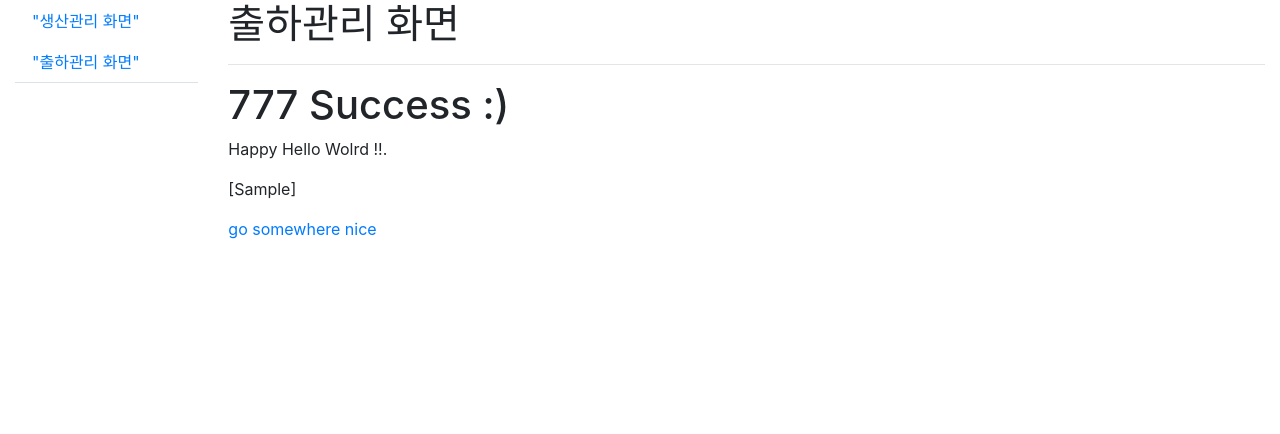
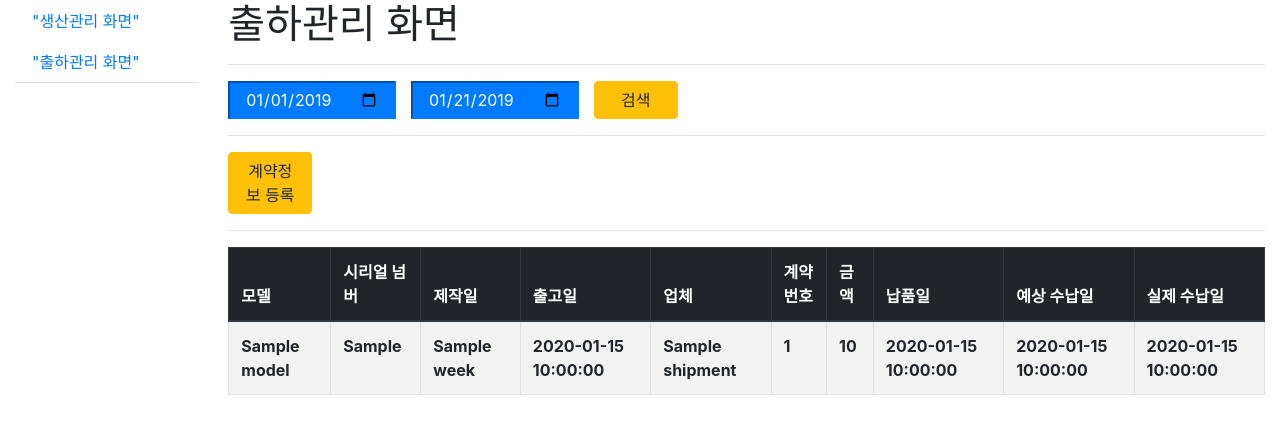
Before and after one commit to pknb213/---, a Flask app: page /shipment_main in a window 1280 px wide. Shown: the part 114-548 px from the top of the page. Run offline with Flask 2, Linux system fonts and the light colour scheme; a database or web service that is not in the repository returns one stand-in record (values such as "Sample title"); lists and menus that the app fills with data are empty; some libraries are stand-ins or nearby versions.

Commit message:
19-01-30 Updated main_base.html and Added shipment_main page

```diff
--- a/FlaskServer/templates/main_base.html
+++ b/FlaskServer/templates/main_base.html
@@ -7,8 +7,8 @@
     <!-- 위 3개의 메타 태그는 *반드시* head 태그의 처음에 와야합니다; 어떤 다른 콘텐츠들은 반드시 이 태그들 *다음에* 와야 합니다 -->
 
     {% block head %}
+    {% endblock %}
     <title>{% block title %}{% endblock %}</title>
-    {% endblock %}
 
     <style type="text/css">
         body {
@@ -17,6 +17,9 @@
             background-color: #4263b7;
             margin-left: auto;
             margin-right: auto;
+        }
+        .btn{
+            margin-right: 10px;
         }
         .sidebar {
             position: fixed;
@@ -31,14 +34,20 @@
             background-color: #f5f5f5;
             border-right: 1px solid #eee;
         }
+        .date_box{
+            margin-right: 15px;
+            margin-left: 15px;
+        }
         .row {
-      margin-right: -15px;
-      margin-left: -15px;
+            margin-right: 15px;
+            margin-left: 15px;
         }
+
         .main {
             padding-right: 40px;
             padding-left: 40px;
         }
+
         .ck-editor__editable {
             min-height: 500px !important;
             max-width: 1200px;
--- a/FlaskServer/templates/shipment_main.html
+++ b/FlaskServer/templates/shipment_main.html
@@ -1,12 +1,114 @@
 {% extends 'main_base.html' %}
-{% block head %}
-{% endblock %}
+{% block head %}{% endblock %}
 {% block title %} 출하관리 페이지 {% endblock %}
 {% block body_title %}Title{% endblock %}
 {% block main_title %}출하관리 화면{% endblock %}
 {% block body %}
- <h1>777 Success :)</h1>
- <p>Happy Hello Wolrd !!.<p>
-  <p>{{ rows }}<p>
- <a href="{{ url_for('index') }}">go somewhere nice</a>
+<form class="form-inline" action="/search" method="POST">
+    <div class="row container-fluid">
+        <input type="date" name="startDate" value={{now_sdate}} class="col-2 btn-primary">
+        <input type="date" name="endDate" value={{now_edate}} class="col-2 btn-primary date_box">
+        <button type="submit" class="btn col-1 btn-warning">검색</button>
+    </div>
+</form>
+<hr/>
+<div class="row container-fluid">
+    <button type="button" class="btn btn-warning col-1" data-toggle="modal" data-target="#insert_modal">계약정보 등록</button>
+    <!-- The Modal -->
+    <div class="modal fade" id="insert_modal">
+        <div class="modal-dialog modal-xl modal-dialog-centered">
+            <form class="form-inline" action="/insert_information" method="POST" enctype=multipart/form-data>
+                <div class="modal-content">
+                    <!-- Modal Header -->
+                    <div class="modal-header">
+                        <h1 class="page-header">등 록</h1>
+                    </div>
+                    <!-- Modal Body -->
+                    <div class="modal-body">
+                        <div class="table-responsive">
+                            {% if rows[0] %}
+                            <table class="table table-striped table-bordered">
+                                <thead class="thead-dark">
+                                <tr>
+                                    <th>모델</th>
+                                    <th>시리얼넘버</th>
+                                    <th>출고일</th>
+                                    <th>계약번호</th>
+                                    <th>금액</th>
+                                    <th>납품일</th>
+                                    <th>예상수납일</th>
+                                    <th>실제수납일</th>
+                                </tr>
+                                </thead>
+                                <tbody>
+                                {% for row in rows %}
+                                <tr>
+                                    <th>{{ row["_model"] }}</th>
+                                    <th>{{ row["_sn"] }}</th>
+                                    <th><input type="date" name="outDate" value=''/></th>
+                                    <th><input type="text" name="contractNum"/></th>
+                                    <th><input type="text" name="sum"/></th>
+                                    <th><input type="date" name="deliveryDate" value='{{now_edate}}'/></th>
+                                    <th><input type="date" name="expectPayDate" value='{{now_edate}}'/></th>
+                                    <th><input type="date" name="realPayDate" value='{{now_edate}}'/></th>
+                                </tr>
+                                {% endfor %}
+                                </tbody>
+                            </table>
+                            {% else %}
+                            <h3> No Notice in the Database</h3>
+                            {% endif %}
+                        </div>
+                    </div>
+                    <!-- Modal Footer -->
+                    <div class="modal-footer">
+                        <button type="submit" class="btn btn-warning" onclick="location.href='/insert_information'">확 인
+                        </button>
+                    </div>
+
+                </div>
+            </form>
+        </div>
+    </div>
+</div>
+<hr/>
+<div class="table-responsive">
+    {% if rows[0] %}
+    <table class="table table-striped table-bordered">
+        <thead class="thead-dark">
+        <tr>
+            <th>모델</th>
+            <th>시리얼 넘버</th>
+            <th>제작일</th>
+            <th>출고일</th>
+            <th>업체</th>
+            <th>계약번호</th>
+            <th>금액</th>
+            <th>납품일</th>
+            <th>예상 수납일</th>
+            <th>실제 수납일</th>
+        </tr>
+        </thead>
+        <tbody>
+        {% for row in rows %}
+        <tr>
+            <th> {{ row["_model"] }}</th>
+            <th> {{ row["_sn"] }}</th>
+            <th> {{ row["_week"] }}</th>
+            <th> {{ row["_outDate"] }}</th>
+            <th> {{ row["_shipment"] }}</th>
+            <th> {{ row["_contractNum"] }}</th>
+            <th> {{ row["_sum"] }}</th>
+            <th> {{ row["_deliveryDate"] }}</th>
+            <th> {{ row["_expectPayDate"] }}</th>
+            <th> {{ row["_realPayDate"] }}</th>
+        </tr>
+        {% endfor %}
+        </tbody>
+    </table>
+    {% else %}
+    <h3> No Notice in the Database</h3>
+    {% endif %}
+</div>
+
 {% endblock %}
--- a/FlaskServer/views.py
+++ b/FlaskServer/views.py
@@ -15,29 +15,6 @@ rows_collection = db.get_collection('test1')
 print(type(rows_collection))
 '''
 
-''' Define
-class Mongodb_connection
-    def make_read_excel()
-def index()
-def ckeditor4()
-def production_main()
-def page_not_found(e)
-    def search_query(sdate, edate)
-    def week_num(year, mon, day)
-def data_search()
-def all_collection_show()
-def insert_plan()
-    def data_insert_query(collection, _dataList)
-def insert_data()
-def shipment()
-    def allowed_file(filename)
-def excel_table()
-def ckeditor4_process()
-    def gen_rnd_filename()
-def ckupload()
-
-def shipment_main()
-'''
 
 class Mongodb_connection:
     _ip = '222.106.48.150'
@@ -100,11 +77,15 @@ def ckeditor4():
 
 @app.route('/')
 def production_main():
-    date = datetime.datetime.today().strftime('%Y-%m-%d')
-    now = date.split('-')
-    for i in range(0, 3):
-        now[i] = int(now[i])
-    now = week_num(now[0], now[1], now[2])
+    try:
+        date = datetime.datetime.today().strftime('%Y-%m-%d')
+        now = date.split('-')
+        for i in range(0, 3):
+            now[i] = int(now[i])
+        now = week_num(now[0], now[1], now[2])
+    except Exception as e:
+        print("Date_error : production_main()", end=" >> ")
+        print(e)
     try:
         rows_list = search_query(now, now)
     except Exception as e:
@@ -112,7 +93,7 @@ def production_main():
         print(e)
         return render_template('404.html'), 404
 
-    return render_template('production_main.html', rows=rows_list, now_sdate=date, now_edate=date)
+    return render_template('production_main.html', rows=rows_list, now_sdate=date, now_edate=date, shipment_modal_rows=shipment_modal_rows())
 
 
 @app.errorhandler(404)
@@ -198,7 +179,7 @@ def data_search():
         print("Year Error")
         return redirect('/')
 
-    return render_template('production_main.html', rows=rows_list, now_sdate=_sdate, now_edate=_edate)
+    return render_template('production_main.html', rows=rows_list, now_sdate=_sdate, now_edate=_edate, shipment_modal_rows=shipment_modal_rows())
 
 
 @app.route('/all_collection')
@@ -214,7 +195,7 @@ def all_collection_show():
         print(e)
     finally:
         db_object.db_close()
-    return render_template('production_main.html', rows=rows_list, now_sdate=now, now_edate=now)
+    return render_template('production_main.html', rows=rows_list, now_sdate=now, now_edate=now, shipment_modal_rows=shipment_modal_rows())
 
 
 @app.route('/insert_plan')
@@ -281,8 +262,11 @@ def insert_data():
 @app.route('/shipment_data', methods=["POST"])
 def shipment():
     if request.values.get("data_empty"):
-        print("shipment POST data is empty", end=" >> ")
+        print("shipment POST data is empty")
         print(request.values.get("data_empty"))
+        return redirect('/')
+    elif not len(request.values.getlist("checkYN")):
+        print("shipment rows is empty")
         return redirect('/')
     else:
         try:
@@ -338,7 +322,7 @@ def shipment():
                 rows_collection.insert({
 
                     '_model': rows[k]['model'], '_sn': rows[k]['sn'], '_month': rows[k]['month'], '_week': rows[k]['week'], '_outDate': '0', '_office': rows[k]['location'], '_contractNum': '0',
-                    '_sum': '0', '_deliveryDate': '0', '_expectPayDate': '0', '_realPayDate': '0', '_show': '1', '_key': rows[k]['key']
+                    '_shipment': _shipment[k], '_sum': '0', '_deliveryDate': '0', '_expectPayDate': '0', '_realPayDate': '0', '_show': '1', '_key': rows[k]['key']
 
                 })
 
@@ -446,8 +430,22 @@ def ckupload():
 
 '''
 
+
 @app.route('/shipment_main')
 def shipment_main():
+    try:
+        date = datetime.datetime.today().strftime('%Y-%m-%d')
+        sdate = datetime.datetime.today().strftime('%Y-01-01')
+        '''
+        now = date.split('-')
+        for i in range(0, 3):
+            now[i] = int(now[i])
+        now = week_num(now[0], now[1], now[2])
+        '''
+    except Exception as e:
+        print("Date_error : production_main()", end=" >> ")
+        print(e)
+
     query = {u"_show": {u"$eq": '1'}}
     try:
         db_object = Mongodb_connection()
@@ -459,4 +457,26 @@ def shipment_main():
     finally:
         db_object.db_close()
 
-    return render_template('shipment_main.html', rows=rows_list)
+    return render_template('shipment_main.html', rows=rows_list, now_sdate=sdate, now_edate=date)
+
+
+def shipment_modal_rows():
+    query = {"$and": [{u"quality": {u"$eq": 'N'}}, {u"show": {u"$eq": '1'}}]}
+    try:
+        db_object = Mongodb_connection()
+        rows_collection = db_object.db_conn(db_object.db_client(), 'test1')
+        rows_list = list(rows_collection.find(query))  # cursor type -> list type
+    except Exception as e:
+        print("DB_error : all_collection_show()", end=" >> ")
+        print(e)
+    finally:
+        db_object.db_close()
+
+    return rows_list
+
+
+@app.route('/insert_information', methods=["POST"])
+def insert_insert_information():
+
+
+    return redirect('/shipment_main')
```
Also changed, not shown: FlaskServer/templates/production_main.html (+34 -30 lines). Lines whose indentation alone changed are shown as unchanged.
